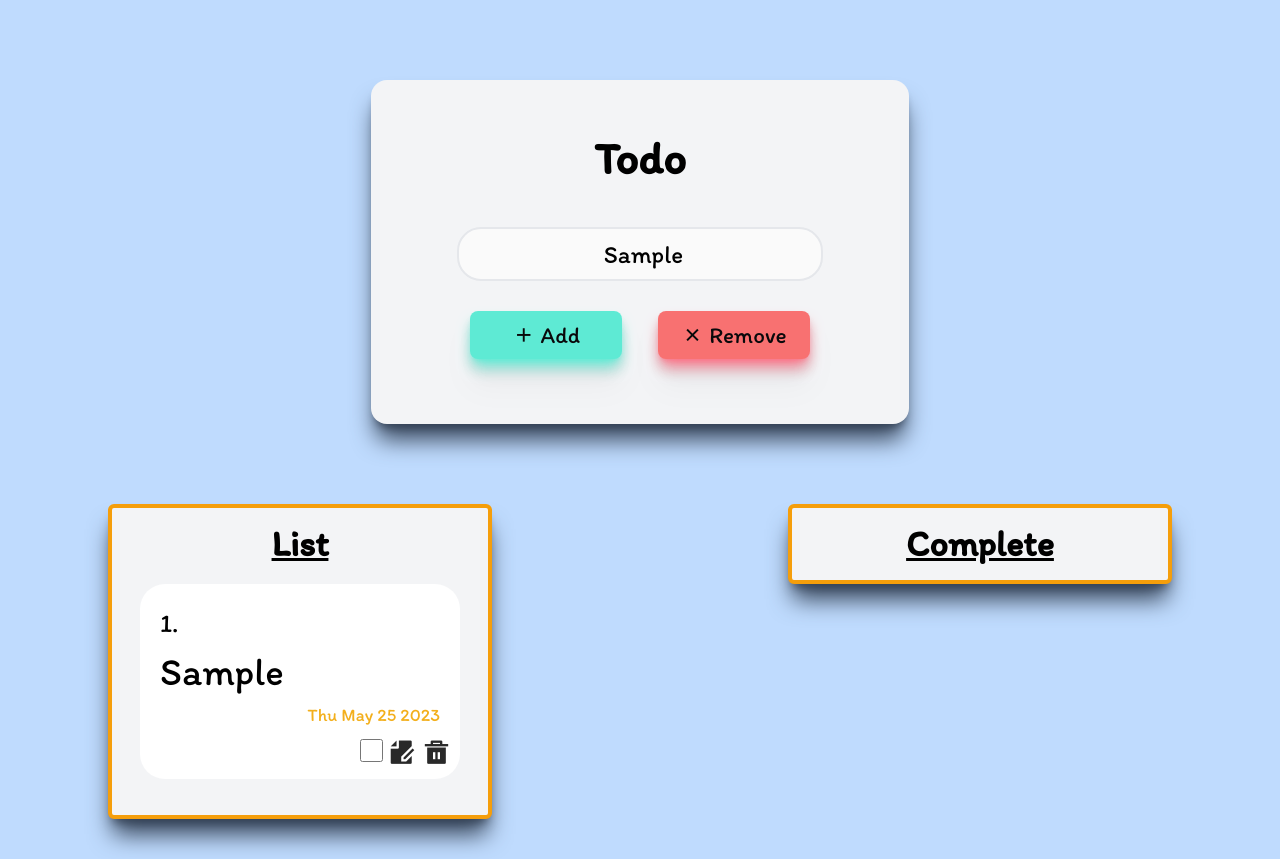
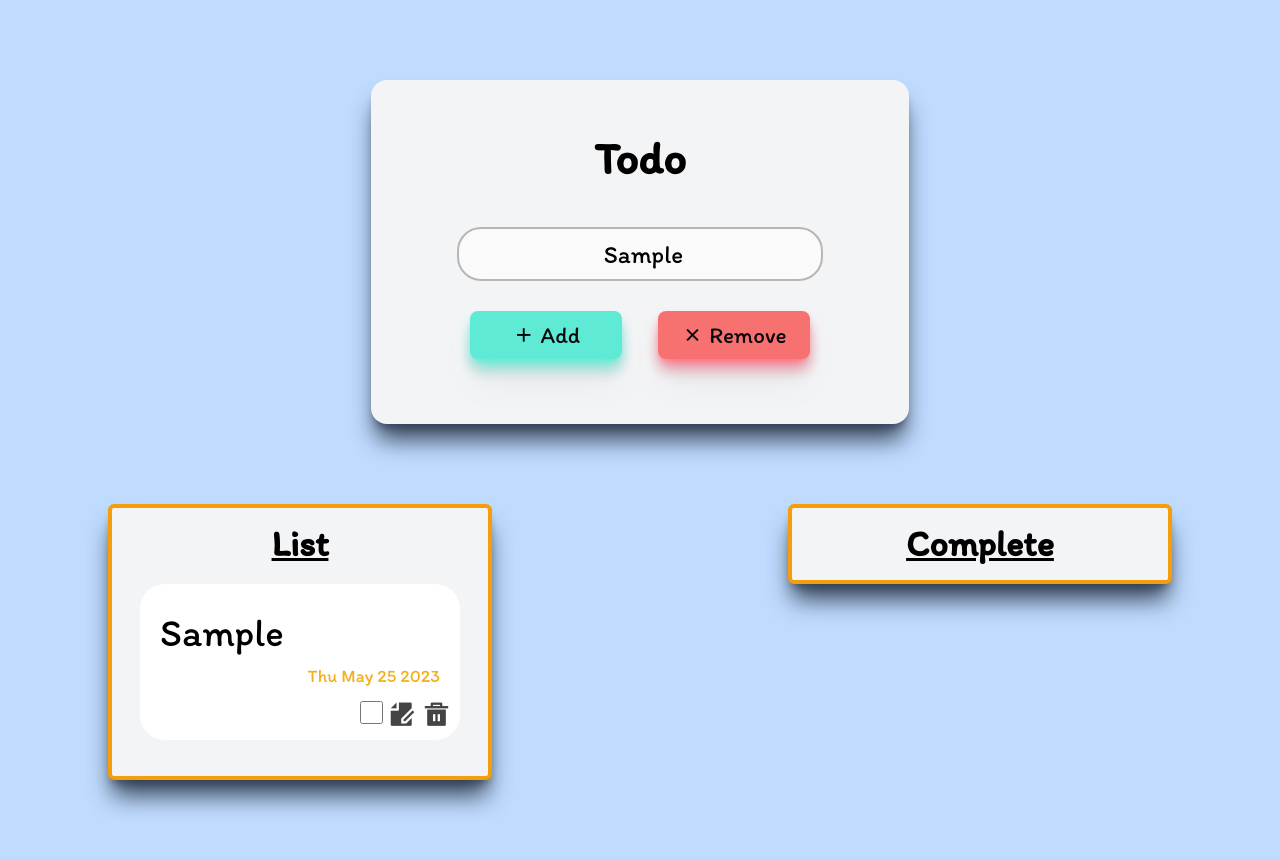
Before and after one commit to WarinCode/todo-app, a website: page index.html in a window 1280 px wide. Both pictures are taken after typing "Sample" into the empty fields and a click on the button "Add". After the commit the page ends 820 px from the top, so only its background shows below. Drawn offline with nearby package versions, Linux system fonts and the light colour scheme; some packages are replaced by stand-ins of ours; a script that the page names is missing.

Commit message:
Update style.css

```diff
--- a/css/style.css
+++ b/css/style.css
@@ -2,7 +2,7 @@
 :root {
     --white: #fff;
     --gray: #b6b6b6;
-    --black: #292929;
+    --black: #444444;
 }
 
 body {
@@ -34,6 +34,7 @@ form {
         margin: 10px 0 35px;
     }
     > input {
+        border: 1px solid var(--gray);;
         text-align: center;
         width: 70%;
         height: 17%;
@@ -43,7 +44,7 @@ form {
         transition: 0.5s ease;
     }
     > input:focus {
-        border: 1px solid var(--gray);
+        border: 1px solid #60aaff;
     }
     & .btn-group {
         margin: 30px 0;
@@ -88,8 +89,8 @@ form {
 
 li {
     position: relative;
-    list-style: decimal;
-    list-style-position: inside;
+    list-style: none;
+    /* list-style-position: inside; */
     overflow: hidden;
     font-size: 26px;
     width: 320px;
@@ -100,6 +101,8 @@ li {
     & header {
         text-align: start;
         & h2 {
+            word-wrap: break-word;
+            letter-spacing: normal;
             font-size: 39px;
         }
         & p{
@@ -123,7 +126,7 @@ li {
         bottom: 3%;
         right: 3%;
         & input[type="checkbox"] {
-            accent-color: rgb(123, 211, 252);
+            /* accent-color: rgb(85, 241, 46); */
             width: 23px;
             height: 23px;
         }
```
